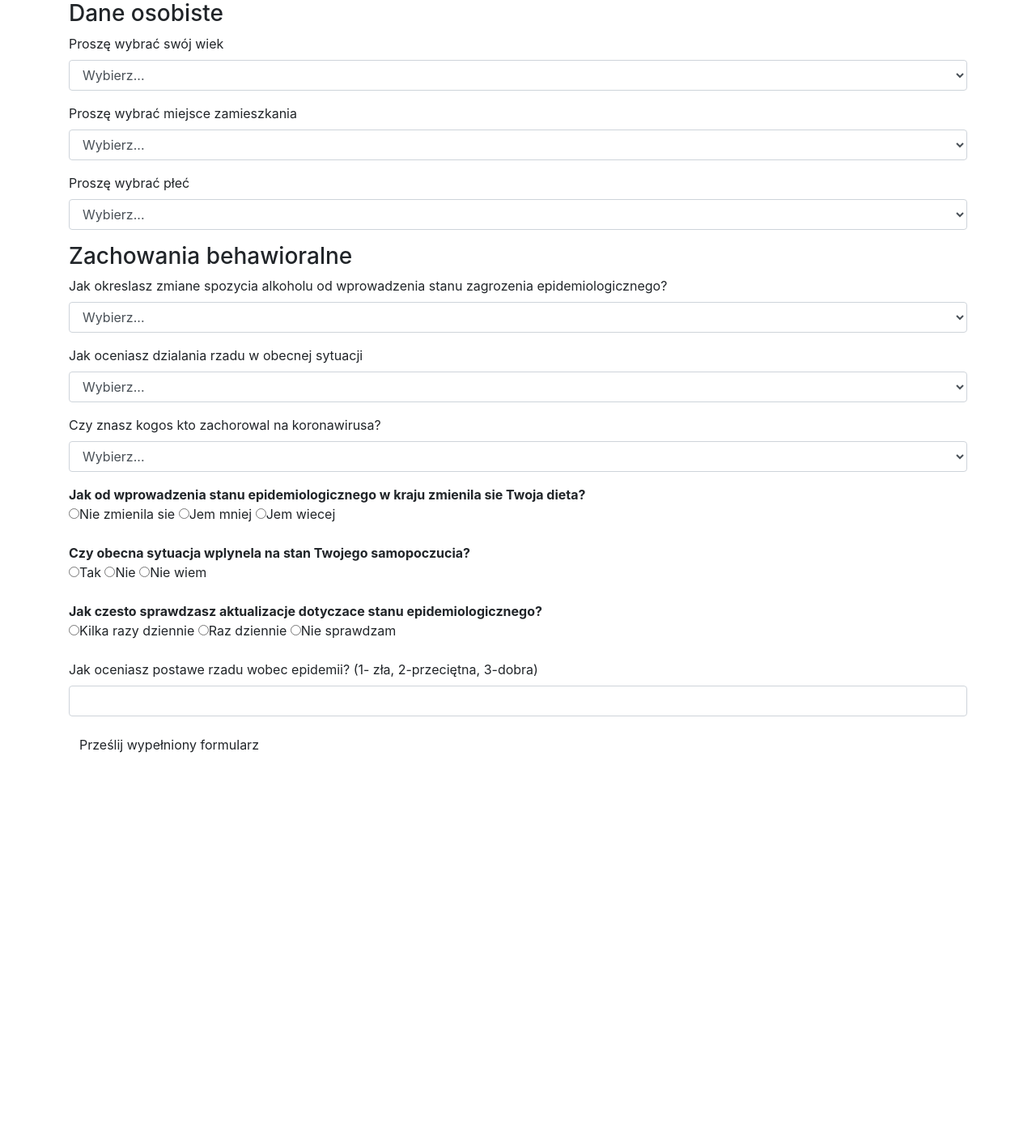
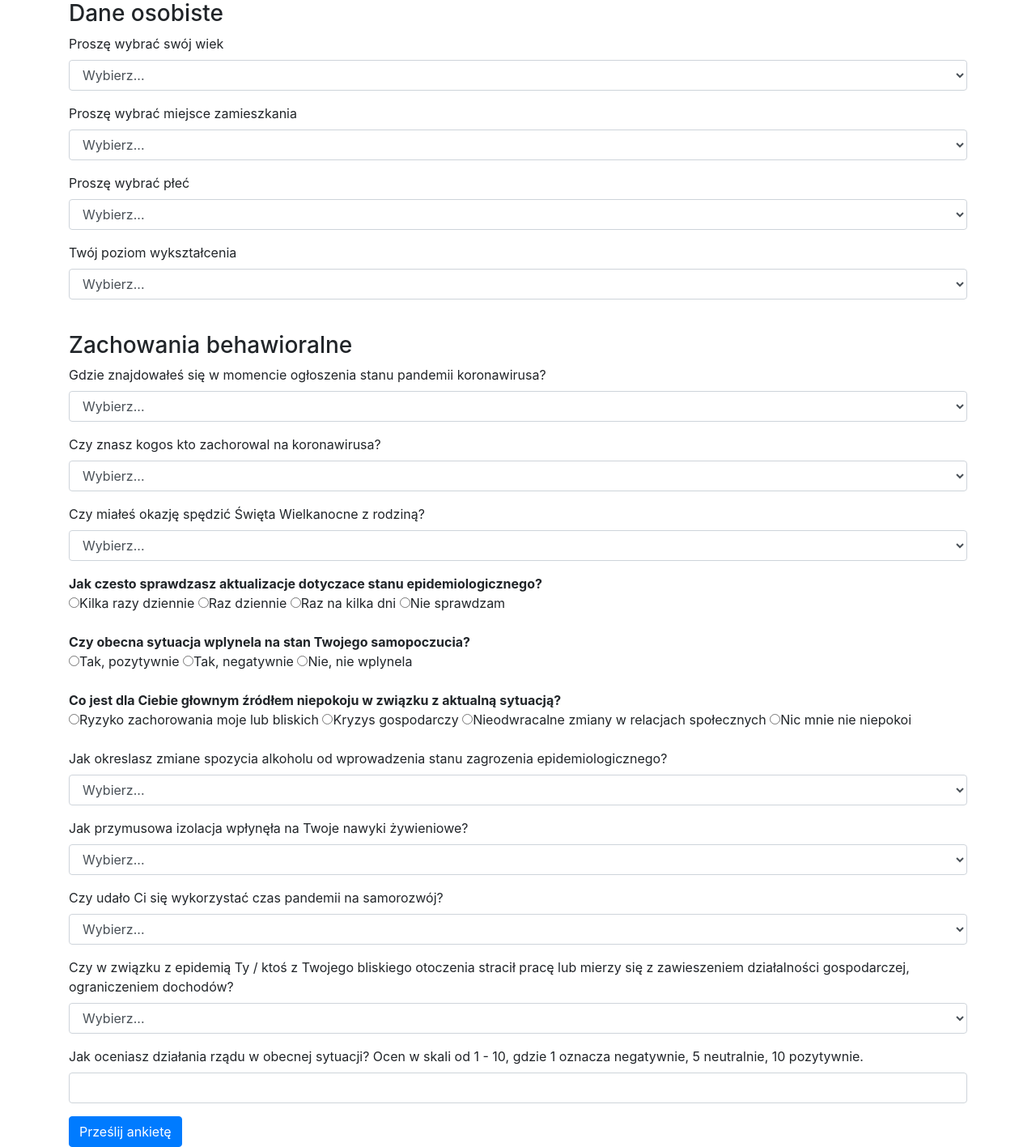
Before and after one commit to elokwentnie/web_aplikacje, a Flask app: page /form in a window 1280 px wide. Shown: the part 112-1529 px from the top of the page at 81% size. Before the commit the page ends 1042 px from the top, so only its background shows below. Run offline with Flask 2, Linux system fonts and the light colour scheme; some libraries are stand-ins or nearby versions.

Commit message:
[#4] Finished form and add changes to app.py files.

```diff
--- a/webapp/app.py
+++ b/webapp/app.py
@@ -23,22 +23,34 @@ class Formdata(db.Model):
     age = db.Column(db.Integer)
     home = db.Column(db.Integer)
     gender = db.Column(db.Integer)
+    education = db.Column(db.Integer)
+    place = db.Column(db.Integer)
+    corona = db.Column(db.Integer)
+    easter = db.Column(db.Integer)
+    view = db.Column(db.Integer)
+    feeling = db.Column(db.Integer)
+    badfeeling = db.Column(db.Integer)
     alcohol = db.Column(db.Integer)
-    government = db.Column(db.Integer)
-    corona = db.Column(db.Integer)
     eat = db.Column(db.Integer)
-    feeling = db.Column(db.Integer)
+    selfimpr = db.Column(db.Integer)
+    job = db.Column(db.Integer)
     status = db.Column(db.Integer)
 
-    def __init__(self, age, home, gender, alcohol, government, corona, eat, feeling, status):
+    def __init__(self, age, home, gender, education, place, corona, easter, view, feeling, badfeeling, alcohol, eat, selfimpr, job, status):
         self.age = age
         self.home = home
         self.gender = gender
+        self.education = education
+        self.place = place
+        self.corona = corona
+        self.easter = easter
+        self.view = view
+        self.feeling = feeling
+        self.badfeeling = badfeeling
         self.alcohol = alcohol
-        self.government = government
-        self.corona = corona
         self.eat = eat
-        self.feeling = feeling
+        self.selfimpr = selfimpr
+        self.job = job
         self.status = status
 
 
@@ -64,8 +76,8 @@ def team():
 @app.route('/results', methods=['GET','POST'])
 def results():
     # store the available options representations
-    age_options = {1: 'Poniżej 20 lat', 2: 'Między 20 a 50 lat', 3: 'Powyżej 50 lat'}
-    home_options = {1: "Wieś", 2: "Małe miasto", 3: "Duże miasto"}
+    age_options = {1: 'Poniżej 18 lat', 2: '18-25 lat', 3: '25-40 lat', 4: 'Powyżej 40 lat'}
+    home_options = {1: "Wieś", 2: "Miasto (do 50 tys. mieszkancow)", 3: "Miasto (50 - 500 tys. mieszkancow", 4: "Miasto (+ 500 tys. mieszkańców)"}
     gender_options = {1: "Mężczyzna", 2: "Kobieta", 3: "Nie chcę podawać"}
     personal_data = db.session.query(Formdata.age, Formdata.home, Formdata.gender).all()
     # create data for rendering
@@ -81,14 +93,20 @@ def save():
     age = request.form['age']
     home = request.form['home']
     gender = request.form['gender']
+    education = request.form['education']
+    place = request.form['place']
+    corona = request.form['corona']
+    easter = request.form['easter']
+    view = request.form['view']
+    feeling = request.form['feeling']
+    badfeeling = request.form['badfeeling']
     alcohol = request.form['alcohol']
-    government = request.form['government']
-    corona = request.form['corona']
     eat = request.form['eat']
-    feeling = request.form['feeling']
+    selfimpr = request.form['selfimpr']
+    job = request.form['job']
     status = request.form['status']
     # Save the data
-    fd = Formdata(age, home, gender, alcohol, government, corona, eat, feeling, status)
+    fd = Formdata(age, home, gender, education, place, corona, easter, view, feeling, badfeeling, alcohol, eat, selfimpr, job, status)
     db.session.add(fd)
     db.session.commit()
 
--- a/webapp/templates/form.htm
+++ b/webapp/templates/form.htm
@@ -17,9 +17,10 @@
       <label for="age">Proszę wybrać swój wiek</label>
       <select class="form-control" id="age" name="age">
         <option value="0" disabled="disabled" selected hidden>Wybierz...</option>
-        <option value="1" >Poniżej 20 lat</option>
-        <option value="2">20-49 lat</option>
-        <option value="3">powyżej 50lat</option>
+        <option value="1" >Poniżej 18 lat</option>
+        <option value="2">18-25 lat</option>
+        <option value="3">25 - 40 lat</option>
+        <option value="4">Powyżej 40 lat</option>
        </select>
      </div>
 
@@ -28,8 +29,9 @@
       <select class="form-control" id="home" name="home">
         <option value="0" disabled="disabled" selected hidden>Wybierz...</option>
         <option value="1">Wieś</option>
-        <option value="2">Małe miasto (do 50 tyś. mieszkańców)</option>
-        <option value="3">Duże miasto (powyżej 50 tyś. mieszkańców)</option>
+        <option value="2">Miasto (do 50 tys. mieszkańców)</option>
+        <option value="3">Miasto (50 - 500 tys. mieszkańców)</option>
+        <option value="4">Miasto (+ 500 tys. mieszkańców)</option>
        </select>
      </div>
 
@@ -39,27 +41,31 @@
         <option value="0" disabled="disabled" selected hidden>Wybierz...</option>
         <option value="1">Mężczyzna</option>
         <option value="2">Kobieta</option>
-        <option value="3">Nie chce podawac</option>
-       </select>
-     </div>
-     <h3>Zachowania behawioralne</h3>
-    <div class="form-group">
-      <label for="alcohol">Jak okreslasz zmiane spozycia alkoholu od wprowadzenia stanu zagrozenia epidemiologicznego?</label>
-      <select class="form-control" id="alcohol" name="alcohol">
-        <option value="0" disabled="disabled" selected hidden>Wybierz...</option>
-        <option value="1">Brak zmian</option>
-        <option value="2">Zmalalo</option>
-        <option value="3">Wzroslo</option>
+        <option value="3">Nie chcę podawac</option>
        </select>
      </div>
 
     <div class="form-group">
-      <label for="government">Jak oceniasz dzialania rzadu w obecnej sytuacji</label>
-      <select class="form-control" id="government" name="government">
+      <label for="education">Twój poziom wykształcenia</label>
+      <select class="form-control" id="education" name="education">
         <option value="0" disabled="disabled" selected hidden>Wybierz...</option>
-        <option value="1">Pozytywnie</option>
-        <option value="2">Neutralnie</option>
-        <option value="3">Negatywnie</option>
+        <option value="1">Podstawowe</option>
+        <option value="2">Zawodowe</option>
+        <option value="3">Średnie</option>
+        <option value="4">Wyższe</option>
+        <option value="5">Inne</option>
+       </select>
+     </div>
+
+    <br>
+     <h3>Zachowania behawioralne</h3>
+    <div class="form-group">
+      <label for="place">Gdzie znajdowałeś się w momencie ogłoszenia stanu pandemii koronawirusa?</label>
+      <select class="form-control" id="place" name="place">
+        <option value="0" disabled="disabled" selected hidden>Wybierz...</option>
+        <option value="1">W miejscowości rodzinnej</option>
+        <option value="2">W miejsowości, w której wynajmuję pokój / mieszkanie</option>
+        <option value="3">Inne</option>
        </select>
      </div>
 
@@ -73,32 +79,14 @@
        </select>
      </div>
 
-
-    <b>Jak od wprowadzenia stanu epidemiologicznego w kraju zmienila sie Twoja dieta?</b>
     <div class="form-group">
-        <label class="radio-inline">
-          <input type="radio" name="eat" value="1" required>Nie zmienila sie
-        </label>
-        <label class="radio-inline">
-          <input type="radio" name="eat" value="2">Jem mniej
-        </label>
-        <label class="radio-inline">
-          <input type="radio" name="eat" value="3">Jem wiecej
-        </label>
-    </div>
-
-    <b>Czy obecna sytuacja wplynela na stan Twojego samopoczucia?</b>
-    <div class="form-group">
-        <label class="radio-inline">
-          <input type="radio" name="feeling" value="1" required>Tak
-        </label>
-        <label class="radio-inline">
-          <input type="radio" name="feeling" value="2">Nie
-        </label>
-        <label class="radio-inline">
-          <input type="radio" name="feeling" value="3">Nie wiem
-        </label>
-    </div>
+      <label for="easter">Czy miałeś okazję spędzić Święta Wielkanocne z rodziną?</label>
+      <select class="form-control" id="easter" name="easter">
+        <option value="0" disabled="disabled" selected hidden>Wybierz...</option>
+        <option value="1">Tak</option>
+        <option value="2">Nie</option>
+       </select>
+     </div>
 
     <b>Jak czesto sprawdzasz aktualizacje dotyczace stanu epidemiologicznego?</b>
     <div class="form-group">
@@ -109,17 +97,91 @@
           <input type="radio" name="view" value="2">Raz dziennie
         </label>
         <label class="radio-inline">
-          <input type="radio" name="view" value="3" required>Nie sprawdzam
+          <input type="radio" name="view" value="3">Raz na kilka dni
+        </label>
+        <label class="radio-inline">
+          <input type="radio" name="view" value="4" required>Nie sprawdzam
+        </label>
+    </div>
+
+    <b>Czy obecna sytuacja wplynela na stan Twojego samopoczucia?</b>
+    <div class="form-group">
+        <label class="radio-inline">
+          <input type="radio" name="feeling" value="1" required>Tak, pozytywnie
+        </label>
+        <label class="radio-inline">
+          <input type="radio" name="feeling" value="2">Tak, negatywnie
+        </label>
+        <label class="radio-inline">
+          <input type="radio" name="feeling" value="3">Nie, nie wplynela
+        </label>
+    </div>
+
+    <b>Co jest dla Ciebie głownym źródłem niepokoju w związku z aktualną sytuacją?</b>
+    <div class="form-group">
+        <label class="radio-inline">
+          <input type="radio" name="badfeeling" value="1">Ryzyko zachorowania moje lub bliskich
+        </label>
+        <label class="radio-inline">
+          <input type="radio" name="badfeeling" value="2">Kryzys gospodarczy
+        </label>
+        <label class="radio-inline">
+          <input type="radio" name="badfeeling" value="3">Nieodwracalne zmiany w relacjach społecznych
+        </label>
+        <label class="radio-inline">
+          <input type="radio" name="badfeeling" value="4" required>Nic mnie nie niepokoi
         </label>
     </div>
 
     <div class="form-group">
-        <label for="status">Jak oceniasz postawe rzadu wobec epidemii? (1- zła, 2-przeciętna, 3-dobra) </label>
-        <input type="number" class="form-control" id="status" name="status" min="1" max="3" required>
+      <label for="alcohol">Jak okreslasz zmiane spozycia alkoholu od wprowadzenia stanu zagrozenia epidemiologicznego?</label>
+      <select class="form-control" id="alcohol" name="alcohol">
+        <option value="0" disabled="disabled" selected hidden>Wybierz...</option>
+        <option value="1">Brak zmian</option>
+        <option value="2">Zmalalo</option>
+        <option value="3">Wzroslo</option>
+       </select>
+     </div>
+
+    <div class="form-group">
+      <label for="eat">Jak przymusowa izolacja wpłynęła na Twoje nawyki żywieniowe?</label>
+      <select class="form-control" id="eat" name="eat">
+        <option value="0" disabled="disabled" selected hidden>Wybierz...</option>
+        <option value="1">Mój jadłospis się nie zmienił</option>
+        <option value="2">Jem więcej, podjadam z nudów</option>
+        <option value="3">Jem mniej/zdrowiej, mam wreszcie czas na przyrządzanie zdrowych posiłków</option>
+        <option value="4">Moje nawyki żywieniowe nie zmieniły się</option>
+       </select>
+     </div>
+
+    <div class="form-group">
+      <label for="selfimpr">Czy udało Ci się wykorzystać czas pandemii na samorozwój?</label>
+      <select class="form-control" id="selfimpr" name="selfimpr">
+        <option value="0" disabled="disabled" selected hidden>Wybierz...</option>
+        <option value="1">Tak, udało mi się ukończyć kurs online / podnieść swoje kwalifikacje.</option>
+        <option value="2">Tak, poświęciłem ten czas na realizację swoich zainteresowań.</option>
+        <option value="3">Nie, przeznaczyłem ten czas na niezbędne obowiązki i odpoczynek.</option>
+        <option value="4">Inne.</option>
+       </select>
+     </div>
+
+    <div class="form-group">
+      <label for="job">Czy w związku z epidemią Ty / ktoś z Twojego bliskiego otoczenia stracił pracę lub mierzy się z zawieszeniem działalności gospodarczej, ograniczeniem dochodów?</label>
+      <select class="form-control" id="job" name="job">
+        <option value="0" disabled="disabled" selected hidden>Wybierz...</option>
+        <option value="1">Tak</option>
+        <option value="2">Nie</option>
+        <option value="3">Nie wiem</option>
+       </select>
+     </div>
+
+    <div class="form-group">
+        <label for="status">Jak oceniasz działania rządu w obecnej sytuacji? Ocen w skali od 1 - 10, gdzie 1 oznacza negatywnie, 5 neutralnie, 10 pozytywnie.</label>
+        <input type="number" class="form-control" id="status" name="status" min="1" max="10" required>
     </div>
 
 
-    <button type="submit" class="btn btn-default" >Prześlij wypełniony formularz</button>
+    <button type="submit" class="btn btn-primary">Prześlij ankietę</button>
 </form>
 
      <script type="text/javascript">
```
Also changed, not shown: README.md.
